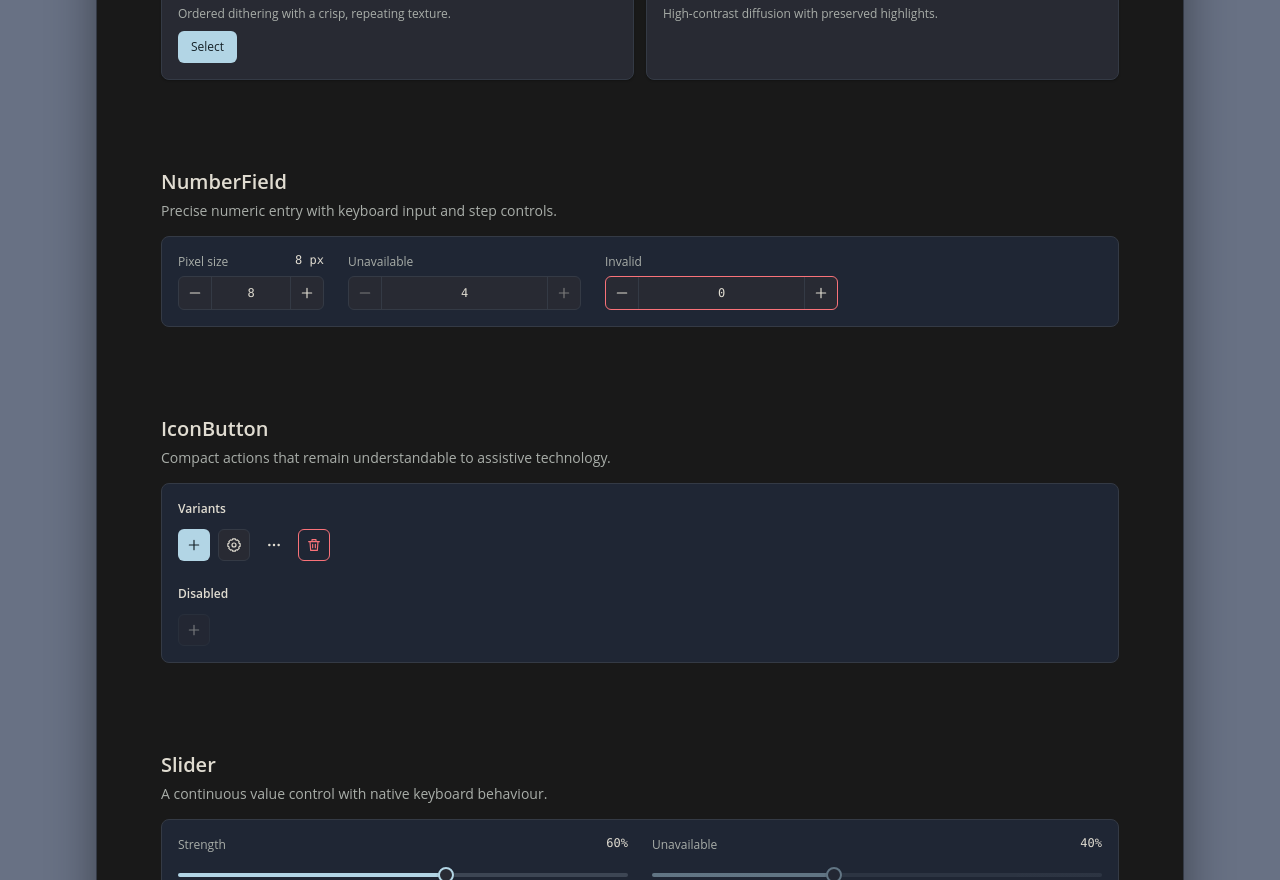
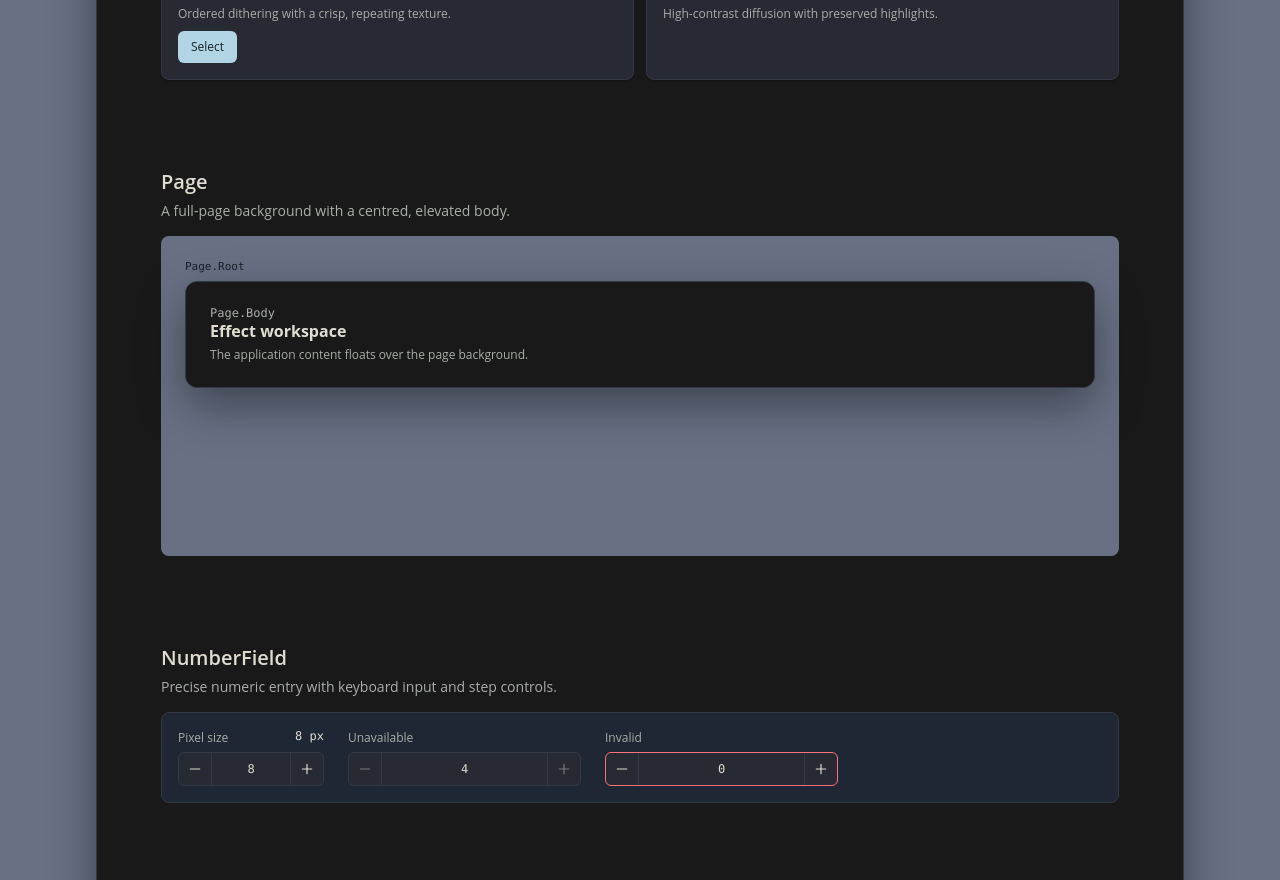
Before and after one commit to Downmoto/mc-design, a React (Vite) app: page / in a window 1280 px wide. Shown: the part 1920-2800 px from the top of the page. Built offline with nearby package versions, Linux system fonts and the light colour scheme; a web font is replaced by a local one.

Commit message:
feat: add page composition

```diff
--- a/src/demo.css
+++ b/src/demo.css
@@ -1,6 +1,5 @@
 html {
   scroll-behavior: smooth;
-  background: #687184;
 }
 
 body {
@@ -8,13 +7,6 @@ body {
   min-width: 20rem;
   min-height: 100vh;
   margin: 0;
-  padding: clamp(var(--mc-space-6), 6vw, 4.5rem) var(--mc-space-6);
-  background: #687184;
-  transition: background var(--mc-duration-normal) var(--mc-easing-standard);
-}
-
-[data-mc-theme="light"] body {
-  background: #c8ced8;
 }
 
 a,
@@ -28,23 +20,10 @@ code {
 }
 
 .demo {
-  box-sizing: border-box;
-  width: min(100%, 68rem);
   min-height: 100vh;
-  margin-inline: auto;
-  padding: clamp(var(--mc-space-7), 5vw, 4rem);
-  border: var(--mc-border-width) solid var(--mc-colour-border);
-  border-radius: 0.75rem;
-  color: var(--mc-colour-text);
-  background: var(--mc-colour-canvas);
-  box-shadow: var(--mc-shadow-lg);
-  transition:
-    color var(--mc-duration-normal) var(--mc-easing-standard),
-    background var(--mc-duration-normal) var(--mc-easing-standard);
 }
 
-.demo__hero,
-.token-group {
+.demo__hero {
   width: 100%;
 }
 
@@ -177,6 +156,7 @@ code {
 }
 
 .token-group {
+  width: 100%;
   padding-block: 2.75rem;
   scroll-margin-top: var(--mc-space-6);
 }
@@ -326,6 +306,46 @@ code {
   display: grid;
   grid-template-columns: repeat(2, minmax(0, 1fr));
   gap: var(--mc-space-5);
+}
+
+.page-sample {
+  width: 100%;
+  min-height: 20rem;
+  padding: var(--mc-space-7);
+  border-radius: var(--mc-radius-lg);
+}
+
+.page-sample .mc-page__body {
+  min-height: 0;
+  padding: var(--mc-space-7);
+}
+
+.page-sample h3,
+.page-sample p {
+  margin: 0;
+}
+
+.page-sample h3 {
+  margin-bottom: var(--mc-space-2);
+  font-size: var(--mc-font-size-lg);
+}
+
+.page-sample p {
+  color: var(--mc-colour-text-muted);
+  font-size: var(--mc-font-size-sm);
+}
+
+.page-sample__label,
+.page-sample__root-label {
+  display: block;
+  margin-bottom: var(--mc-space-4);
+  color: var(--mc-colour-accent);
+  font-family: var(--mc-font-family-mono);
+  font-size: var(--mc-font-size-xs);
+}
+
+.page-sample__root-label {
+  color: var(--mc-colour-on-accent);
 }
 
 .field-showcase {
@@ -558,15 +578,6 @@ code {
 }
 
 @media (max-width: 42rem) {
-  body {
-    padding: 0;
-  }
-
-  .demo {
-    border-width: 0;
-    border-radius: 0;
-  }
-
   .token-group__header,
   .sample-grid--families,
   .sample-grid--shape,
--- a/src/demo.tsx
+++ b/src/demo.tsx
@@ -6,6 +6,7 @@ import { Container } from "./container";
 import { Divider } from "./divider";
 import { IconButton } from "./icon-button";
 import { NumberField } from "./number-field";
+import { Page } from "./page";
 import { Panel } from "./panel";
 import { Select } from "./select";
 import { Slider } from "./slider";
@@ -18,6 +19,7 @@ type Token = {
 
 const colours: Token[] = [
   { label: "Background", variable: "--mc-colour-background" },
+  { label: "Page background", variable: "--mc-colour-page-background" },
   { label: "Canvas", variable: "--mc-colour-canvas" },
   { label: "Surface", variable: "--mc-colour-surface" },
   { label: "Surface raised", variable: "--mc-colour-surface-raised" },
@@ -174,7 +176,7 @@ export default function Demo() {
   }, [theme]);
 
   return (
-    <main className="demo">
+    <Page.Body className="demo" role="main">
       <header className="demo__hero">
         <div className="demo__topbar">
           <p className="demo__eyebrow">Memory Core</p>
@@ -206,6 +208,7 @@ export default function Demo() {
             ["Tooltip", "tooltip"],
             ["Container", "container"],
             ["Card", "card"],
+            ["Page", "page"],
             ["Select", "select"],
             ["Typography", "typography"],
             ["Colour", "colour"],
@@ -346,6 +349,21 @@ export default function Demo() {
             </Card.Body>
           </Card>
         </div>
+      </Group>
+
+      <Group
+        description="A full-page background with a centred, elevated body."
+        id="page"
+        title="Page"
+      >
+        <Page.Root className="page-sample">
+          <span className="page-sample__root-label">Page.Root</span>
+          <Page.Body>
+            <p className="page-sample__label">Page.Body</p>
+            <h3>Effect workspace</h3>
+            <p>The application content floats over the page background.</p>
+          </Page.Body>
+        </Page.Root>
       </Group>
 
       <Group
@@ -702,6 +720,6 @@ export default function Demo() {
           </article>
         </div>
       </Group>
-    </main>
+    </Page.Body>
   );
 }
--- a/src/index.ts
+++ b/src/index.ts
@@ -13,6 +13,7 @@ export { Container, type ContainerProps } from "./container";
 export { Divider, type DividerOrientation, type DividerProps } from "./divider";
 export { IconButton, type IconButtonProps } from "./icon-button";
 export { NumberField, type NumberFieldProps } from "./number-field";
+export { Page, type PageBodyProps, type PageRootProps } from "./page";
 export { Panel, type PanelProps } from "./panel";
 export { Select, type SelectOptionProps, type SelectProps } from "./select";
 export { Slider, type SliderProps } from "./slider";
--- a/src/main.tsx
+++ b/src/main.tsx
@@ -1,6 +1,7 @@
 import { StrictMode } from "react";
 import { createRoot } from "react-dom/client";
 import Demo from "./demo";
+import { Page } from "./page";
 import "./styles.css";
 import "./demo.css";
 
@@ -12,6 +13,8 @@ if (!root) {
 
 createRoot(root).render(
   <StrictMode>
-    <Demo />
+    <Page.Root>
+      <Demo />
+    </Page.Root>
   </StrictMode>,
 );
--- /dev/null
+++ b/src/page.tsx
@@ -0,0 +1,34 @@
+import type { HTMLAttributes, Ref } from "react";
+
+export interface PageRootProps extends HTMLAttributes<HTMLDivElement> {
+  ref?: Ref<HTMLDivElement>;
+}
+
+export interface PageBodyProps extends HTMLAttributes<HTMLDivElement> {
+  ref?: Ref<HTMLDivElement>;
+}
+
+function PageRoot({ className, ref, ...props }: PageRootProps) {
+  return (
+    <div
+      className={["mc-page", className].filter(Boolean).join(" ")}
+      ref={ref}
+      {...props}
+    />
+  );
+}
+
+function PageBody({ className, ref, ...props }: PageBodyProps) {
+  return (
+    <div
+      className={["mc-page__body", className].filter(Boolean).join(" ")}
+      ref={ref}
+      {...props}
+    />
+  );
+}
+
+export const Page = {
+  Body: PageBody,
+  Root: PageRoot,
+};
--- a/src/styles.css
+++ b/src/styles.css
@@ -5,6 +5,7 @@
   color-scheme: dark;
 
   --mc-colour-background: #121212;
+  --mc-colour-page-background: #687184;
   --mc-colour-canvas: #191919;
   --mc-colour-surface: #1f2634;
   --mc-colour-surface-raised: #282a33;
@@ -76,6 +77,7 @@
   color-scheme: light;
 
   --mc-colour-background: #e0dcd1;
+  --mc-colour-page-background: #c8ced8;
   --mc-colour-canvas: #ebe9e2;
   --mc-colour-surface: #f7f6f2;
   --mc-colour-surface-raised: #ffffff;
@@ -119,6 +121,31 @@
   max-width: 64rem;
   margin-inline: auto;
   padding-inline: clamp(var(--mc-space-5), 3vw, var(--mc-space-8));
+}
+
+.mc-page {
+  box-sizing: border-box;
+  width: 100%;
+  min-height: 100vh;
+  padding: clamp(var(--mc-space-6), 6vw, 4.5rem) var(--mc-space-6);
+  background: var(--mc-colour-page-background);
+  transition: background var(--mc-duration-normal) var(--mc-easing-standard);
+}
+
+.mc-page__body {
+  box-sizing: border-box;
+  width: min(100%, 68rem);
+  min-height: 100vh;
+  margin-inline: auto;
+  padding: clamp(var(--mc-space-7), 5vw, 4rem);
+  border: var(--mc-border-width) solid var(--mc-colour-border);
+  border-radius: 0.75rem;
+  color: var(--mc-colour-text);
+  background: var(--mc-colour-canvas);
+  box-shadow: var(--mc-shadow-lg);
+  transition:
+    color var(--mc-duration-normal) var(--mc-easing-standard),
+    background var(--mc-duration-normal) var(--mc-easing-standard);
 }
 
 .mc-card {
@@ -514,6 +541,17 @@
   transition-delay: var(--mc-duration-slow);
 }
 
+@media (max-width: 42rem) {
+  .mc-page {
+    padding: 0;
+  }
+
+  .mc-page__body {
+    border-width: 0;
+    border-radius: 0;
+  }
+}
+
 @media (prefers-reduced-motion: reduce) {
   :root {
     --mc-duration-fast: 0ms;
```
Also changed, not shown: 2 other files (tests, documents, lock files or other folders).
